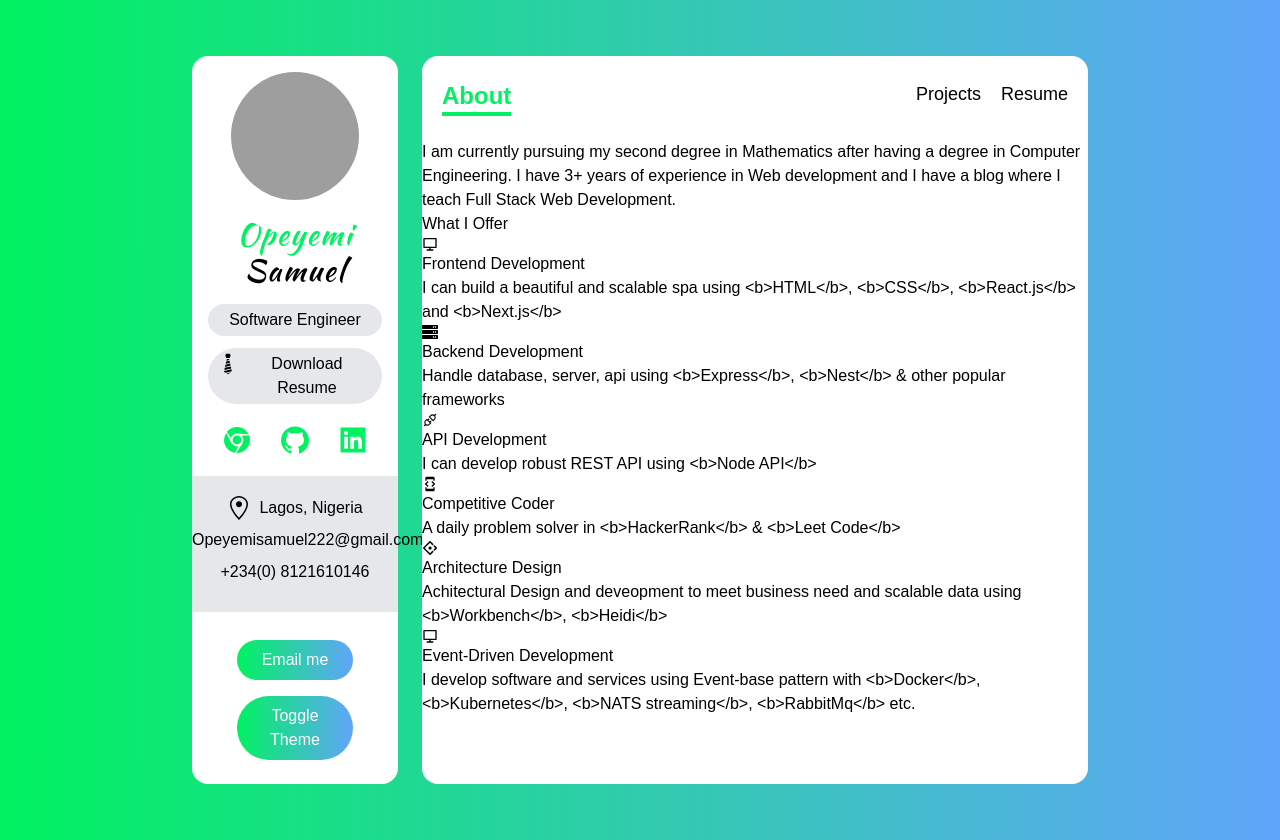
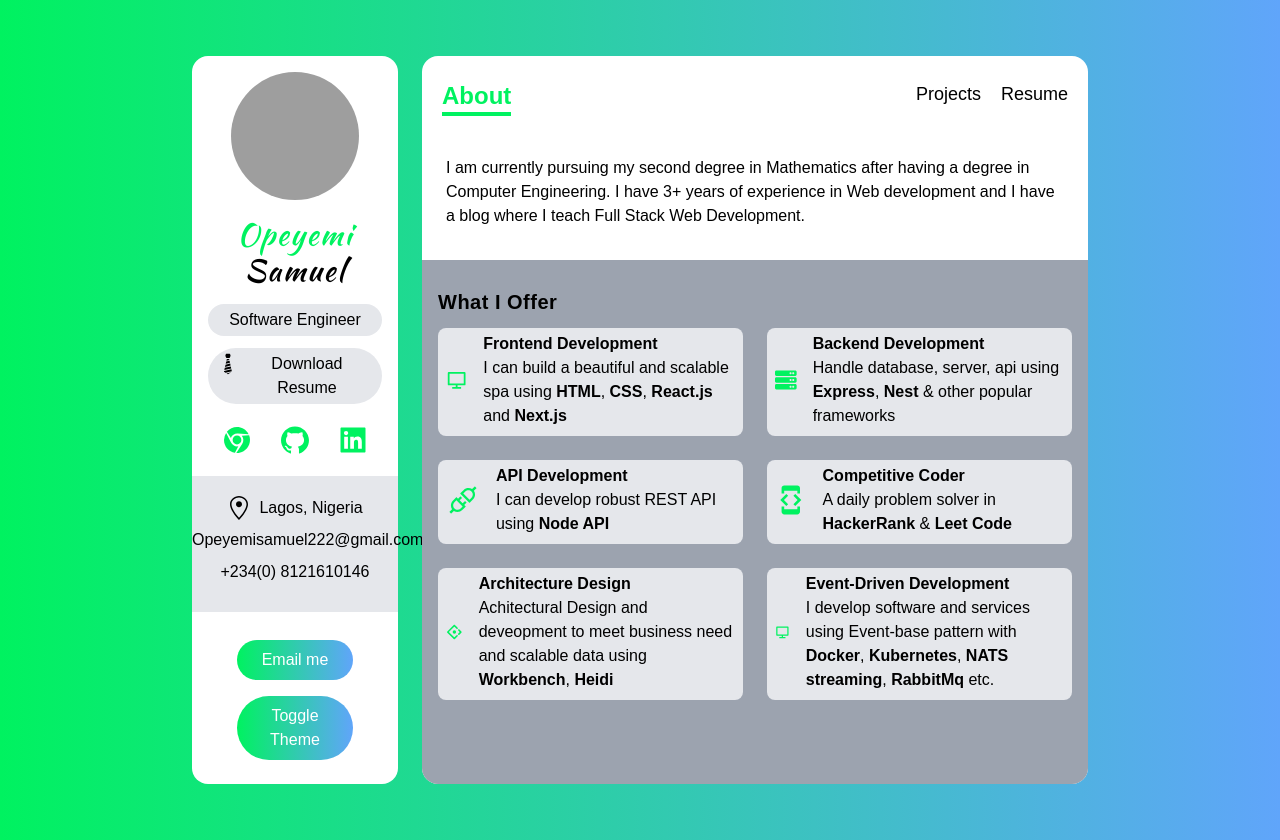
Before and after one commit to SamDTech/portfolio, a Next.js app: page / in a window 1280 px wide. Built offline with nearby package versions, Linux system fonts and the light colour scheme; grey boxes are pictures that could not be loaded.

Commit message:
about us page completed

```diff
--- a/components/ServiceCard.tsx
+++ b/components/ServiceCard.tsx
@@ -4,13 +4,16 @@
 const ServiceCard: React.FC<{
   service: Data;
 }> = ({ service: { title, about, Icon } }) => {
+  const createMarkup = () => {
+    return { __html: about };
+  };
   return (
-    <div>
-          <Icon />
-          <div>
-              <h4>{title}</h4>
-              <p>{about}</p>
-          </div>
+    <div className="flex items-center p-2 pt-1 space-x-4">
+      <Icon className="w-12 h-12 text-green" />
+      <div>
+        <h4 className="font-bold">{title}</h4>
+        <p dangerouslySetInnerHTML={createMarkup()}/>
+      </div>
     </div>
   );
 };
--- a/pages/_app.tsx
+++ b/pages/_app.tsx
@@ -8,7 +8,7 @@
       <div className="col-span-12 p-4 text-center bg-white lg:col-span-3 rounded-2xl">
         <Sidebar />
       </div>
-      <div className="flex flex-col col-span-12 bg-white lg:col-span-9 rounded-2xl">
+      <div className="flex flex-col col-span-12 overflow-hidden bg-white lg:col-span-9 rounded-2xl">
         <Navbar />
         <Component {...pageProps} />
       </div>
--- a/pages/index.tsx
+++ b/pages/index.tsx
@@ -4,19 +4,18 @@
 
 const index = () => {
   return (
-    <div>
-      <h5>
-        {" "}
+    <div className="flex flex-col flex-grow px-6 pt-1">
+      <h5 className="my-3 font-medium">
         I am currently pursuing my second degree in Mathematics after having a
         degree in Computer Engineering. I have 3+ years of experience in Web
-        development and I have a blog where I teach Full Stack Web Development.{" "}
+        development and I have a blog where I teach Full Stack Web Development.
       </h5>
-      <div>
-        <h5>What I Offer</h5>
-        <div>
+      <div className="flex-grow p-4 mt-5 bg-gray-400" style={{marginLeft: '-1.5rem', marginRight: '-1.5rem'}}>
+        <h5 className='my-3 text-xl font-bold tracking-wide'>What I Offer</h5>
+        <div className="grid gap-6 lg:grid-cols-2">
           {services &&
             services.map((service) => (
-              <div key={service.title}>
+              <div key={service.title} className='bg-gray-200 rounded-lg lg:col-span-1'>
                 <ServiceCard service={service} />
               </div>
             ))}
```
